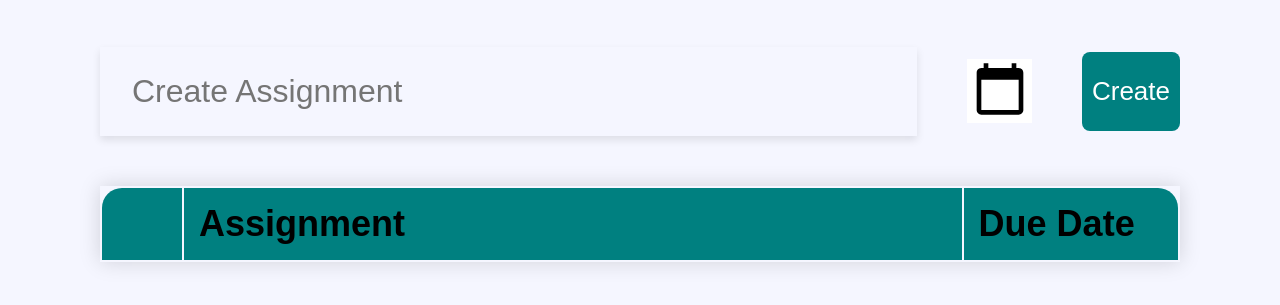
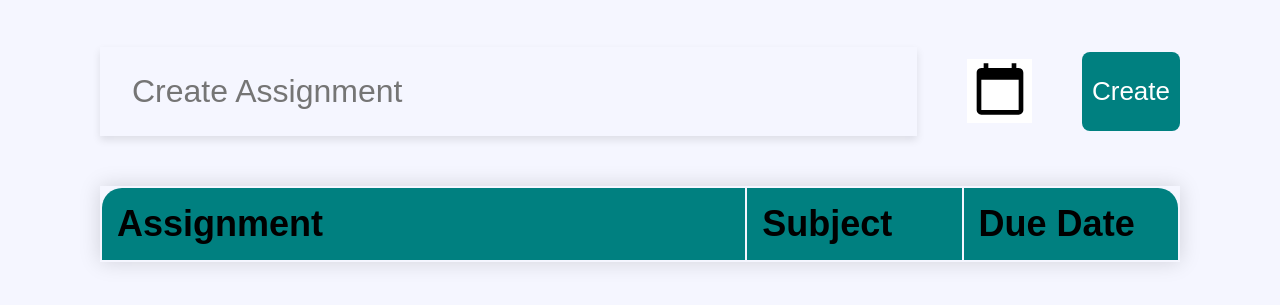
Before and after one commit to BluewolfJ124/Assignment-Tracker, a Flask app: page /assignments in a window 1280 px wide. Shown: the part 186-491 px from the top of the page. Run offline with Flask 3, Linux system fonts and the light colour scheme; the visitor is signed in with stand-in values (Sample User, id 1); data that the repository does not hold is empty.

Commit message:
assignments and assignment adding is complete

```diff
--- a/main.py
+++ b/main.py
@@ -56,7 +56,7 @@ def index():
 @app.route('/assignments')
 def assignments():
     if session.get('user') is not None:
-        items = rw_from_db(False, "SELECT id, name, date_due, subject from assignments WHERE id=?", (session["user"],)) # Get assignment data
+        items = rw_from_db(False, "SELECT id, name, subject, date_due from assignments WHERE id=?", (session["user"],)) # Get assignment data
         newitems=[]
         for i in items:
             newitems.append((i[0],i[1],i[2],days_between_dates(i[3])))
@@ -69,7 +69,7 @@ def assignments():
 def uploaded_file(filename):
     return send_from_directory(app.config['UPLOAD_FOLDER'], filename)
 
-@app.route('/newassignment', methods=["POST"]) # Post request made by the form
+@app.route('/newassignment', methods=["GET","POST"]) # Post request made by the form
 def newassignment():
     if request.method == 'POST':
         date = request.form['date']
@@ -84,12 +84,12 @@ def newassignment():
 
         with sqlite3.connect("login.db") as conn:
             cursor = conn.cursor()
-            cursor.execute('INSERT INTO assignments (due_date, name, subject, description, image_filename) VALUES (?, ?, ?, ?)',
-                           (date, name, subject, description, image_filename))
+            cursor.execute('INSERT INTO assignments (userid, date_due, name, subject, description, image_filename) VALUES (?,?, ?, ?, ?, ?)',
+                           (session["user"],date, name, subject, description, image_filename))
             conn.commit()
         return redirect(url_for("assignments"))
-    else:
-        return render_template('add.html')
+
+    return render_template('add.html')
 
 
 @app.route('/delete/<id>', methods=["GET"])
@@ -108,7 +108,7 @@ def delete(id):
 @app.route("/login", methods=["GET", "POST"]) # Login route
 def login():
     if session.get('user') is not None: # If user is logged in, send them to the logged in page
-        data = rw_from_db(False,"SELECT name, email from login WHERE name=?", (session["user"],))
+        data = rw_from_db(False,"SELECT name, email from login WHERE id=?", (session["user"],))
         name= data[0][0]
         email=data[0][1] # Display the email data
         return render_template('loggedin.html',email=email)
--- a/templates/add.html
+++ b/templates/add.html
@@ -6,12 +6,14 @@
 </head>
 <body>
     <h1>Add Entry</h1>
-    <form action="/add" method="POST" enctype="multipart/form-data">
+    <form action="/newassignment" method="POST" enctype="multipart/form-data">
         <label for="date">Date:</label>
         <input type="date" id="date" name="date" required><br><br>
 
         <label for="title">Title:</label>
-        <input type="text" id="title" name="title" required><br><br>
+        <input type="name" id="name" name="name" required><br><br>
+        <label for="subject">Subject:</label>
+        <input type="text" id="subject" name="subject" required><br><br>
 
         <label for="description">Description:</label>
         <textarea id="description" name="description" required></textarea><br><br>
--- a/templates/assignments.html
+++ b/templates/assignments.html
@@ -24,8 +24,8 @@
         <table class="styled-table">
             <thead>
                 <tr>
-                    <th style="width: 50px;"></th>
                     <th>Assignment</th>
+                    <th style="width:20%">Subject</th>
                     <th style="width: 20%;">Due Date</th>
                 </tr>
             </thead>
--- a/templates/navbar.html
+++ b/templates/navbar.html
@@ -4,7 +4,3 @@
     <a href="/">Home</a>
     <a href="/assignments">Assignments</a>
 </div>
-<script>
-    text = " ___  ___      ___      _____   __   ___ ___  ___ ___ ___ _  _ \r\n  / __|/ _ \\    /_\\ \\    / /_\\ \\ / /  / __/ _ \\| _ \\ _ )_ _| \\| |\r\n | (_ | (_) |  / _ \\ \\/\\/ / _ \\ V /  | (_| (_) |   / _ \\| || .` |\r\n  \\___|\\___/  /_/ \\_\\_/\\_/_/ \\_\\_|    \\___\\___/|_|_\\___/___|_|\\_|\r\n"
-console.warn(text)
-</script>
```
Also changed, not shown: uploads/corbin.jpg (added).
